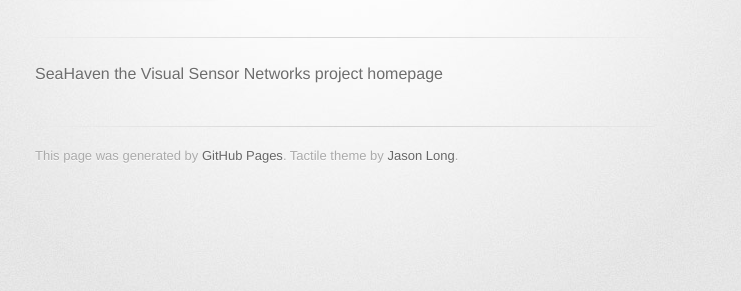
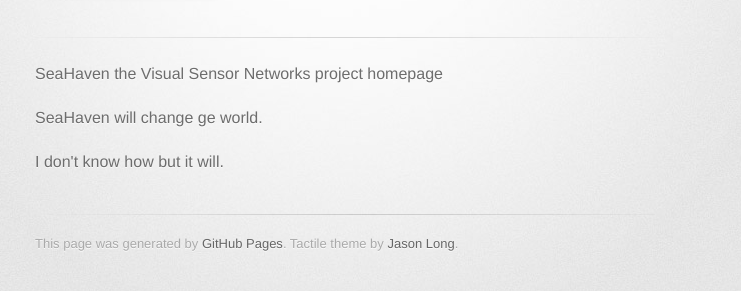
Before and after one commit to SeaHaven-project/SeaHaven-project.github.io, a plain HTML site: page index.html in a window 1280 px wide. Shown: the part 239-530 px from the top of the page, without its empty margins (295-1036 px from the left). Drawn offline with Linux system fonts and the light colour scheme; a web font is replaced by a local one.

Commit message:
Update index.html

```diff
--- a/index.html
+++ b/index.html
@@ -30,6 +30,8 @@
 
         <section id="main_content">
           <p>SeaHaven the Visual Sensor Networks project homepage</p>
+          <p>SeaHaven will change ge world.</p>
+          <p>I don't know how but it will.</p>
         </section>
 
         <footer>
```
